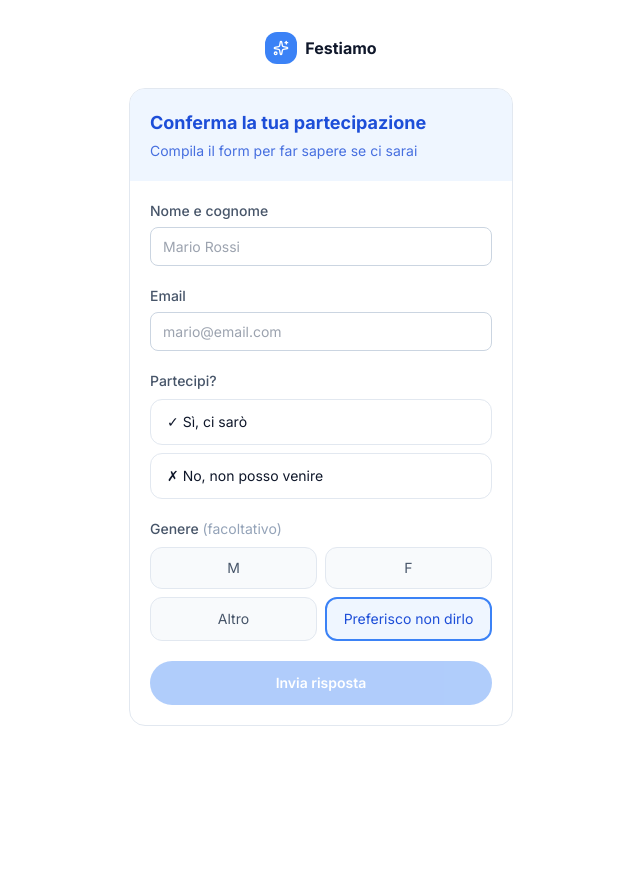
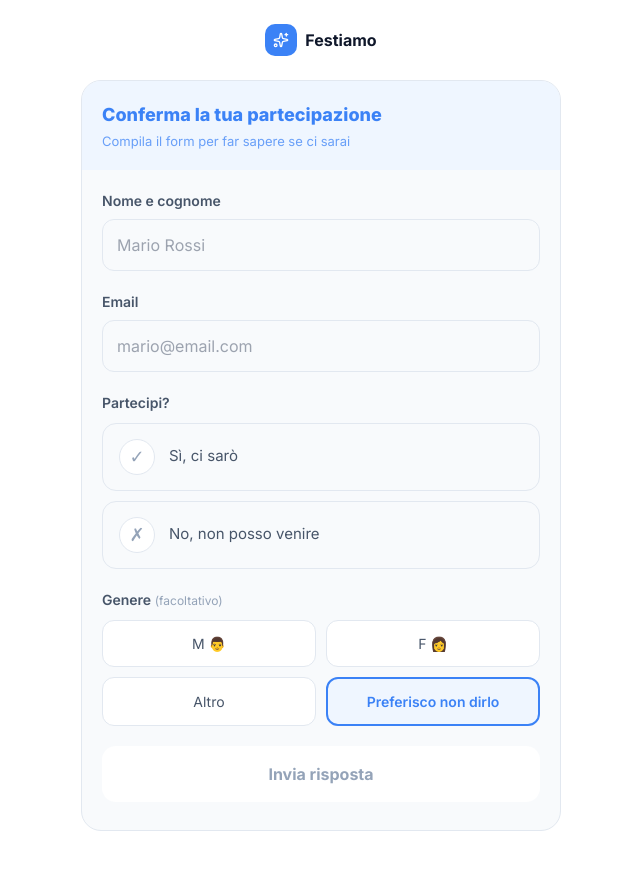
Before and after one commit to TheLopa/Festiamo_2-Def, a React (Vite) app: page /survey/1 in a window 1280 px wide. Shown: the top 870 px of the page, without its empty margins (319-959 px from the left). Before the commit the page ends 800 px from the top, so only its background shows below. Built offline with nearby package versions, Linux system fonts and the light colour scheme; no server answers.

Commit message:
Update SurveyForm.jsx

```diff
--- a/src/pages/SurveyForm.jsx
+++ b/src/pages/SurveyForm.jsx
@@ -6,21 +6,23 @@ import { Sparkles } from "lucide-react";
 export default function SurveyForm() {
   const { eventId } = useParams();
 
-  const [form, setForm]         = useState({ nome: "", email: "", conferma: null, genere: null });
+  const [form,      setForm]      = useState({ nome:"", email:"", conferma:null, genere:null });
   const [submitted, setSubmitted] = useState(false);
-  const [saving, setSaving]     = useState(false);
-  const [error, setError]       = useState(null);
+  const [saving,    setSaving]    = useState(false);
+  const [error,     setError]     = useState(null);
+
+  const canSubmit = form.nome.trim() && form.email.trim() && form.conferma && !saving;
 
   async function handleSubmit() {
-    if (!form.nome.trim() || !form.email.trim() || !form.conferma) return;
+    if (!canSubmit) return;
     setSaving(true);
     setError(null);
     const { error: err } = await supabase.from("survey_responses").insert({
-      event_id: eventId,
-      respondent_name: form.nome.trim(),
+      event_id:         eventId,
+      respondent_name:  form.nome.trim(),
       respondent_email: form.email.trim(),
-      gender: form.genere,
-      confirmation: form.conferma,
+      gender:           form.genere,
+      confirmation:     form.conferma,
       is_in_guest_list: false,
     });
     if (err) {
@@ -31,21 +33,33 @@ export default function SurveyForm() {
     }
   }
 
-  const canSubmit = form.nome.trim() && form.email.trim() && form.conferma && !saving;
+  const inputStyle = {
+    background:"var(--bg-secondary)", border:"1px solid var(--border)",
+    borderRadius:12, padding:"13px 14px", color:"var(--text-primary)",
+    fontSize:16, width:"100%", boxSizing:"border-box", outline:"none",
+  };
 
+  /* ── Schermata di ringraziamento ── */
   if (submitted) {
     return (
-      <div className="min-h-screen flex flex-col items-center justify-center px-4"
-        style={{ background: "var(--bg-primary)" }}>
-        <div className="w-full max-w-sm text-center">
-          <div className="w-16 h-16 rounded-full flex items-center justify-center mx-auto mb-4"
-            style={{ background: "var(--success-light)" }}>
-            <span style={{ fontSize: 32 }}>✓</span>
+      <div style={{
+        minHeight:"100vh", display:"flex", flexDirection:"column",
+        alignItems:"center", justifyContent:"center",
+        padding:"32px 24px", background:"var(--bg-primary)",
+      }}>
+        <div style={{ width:"100%", maxWidth:400, textAlign:"center" }}>
+          <div style={{
+            width:72, height:72, borderRadius:"50%", margin:"0 auto 20px",
+            background:"var(--success-light)",
+            display:"flex", alignItems:"center", justifyContent:"center",
+            fontSize:36,
+          }}>
+            ✓
           </div>
-          <h1 className="text-2xl font-bold mb-2" style={{ color: "var(--text-primary)" }}>
+          <h1 style={{ margin:"0 0 10px", fontSize:24, fontWeight:800, color:"var(--text-primary)" }}>
             Risposta inviata!
           </h1>
-          <p className="text-sm" style={{ color: "var(--text-secondary)" }}>
+          <p style={{ margin:0, fontSize:15, color:"var(--text-secondary)", lineHeight:1.5 }}>
             Grazie per aver risposto. L'organizzatore è stato notificato.
           </p>
         </div>
@@ -53,112 +67,177 @@ export default function SurveyForm() {
     );
   }
 
+  /* ── Form principale ── */
   return (
-    <div className="min-h-screen px-4 py-8" style={{ background: "var(--bg-primary)" }}>
-      <div className="w-full max-w-sm mx-auto">
+    <div style={{
+      minHeight:"100vh", background:"var(--bg-primary)",
+      padding:"24px 16px 48px",
+    }}>
+      <div style={{ width:"100%", maxWidth:480, margin:"0 auto" }}>
+
         {/* Brand */}
-        <div className="flex items-center justify-center gap-2 mb-6">
-          <div className="flex h-8 w-8 items-center justify-center rounded-xl"
-            style={{ background: "var(--brand)" }}>
+        <div style={{
+          display:"flex", alignItems:"center", justifyContent:"center",
+          gap:8, marginBottom:24,
+        }}>
+          <div style={{
+            width:32, height:32, borderRadius:10,
+            background:"var(--brand)",
+            display:"flex", alignItems:"center", justifyContent:"center",
+          }}>
             <Sparkles size={16} color="#fff" />
           </div>
-          <span className="font-bold text-base" style={{ color: "var(--text-primary)" }}>Festiamo</span>
+          <span style={{ fontSize:16, fontWeight:700, color:"var(--text-primary)" }}>Festiamo</span>
         </div>
 
-        <div className="card" style={{ padding: 0, overflow: "hidden" }}>
+        {/* Card form */}
+        <div style={{
+          background:"var(--bg-secondary)", border:"1px solid var(--border)",
+          borderRadius:20, overflow:"hidden",
+        }}>
           {/* Hero */}
-          <div className="px-5 py-5" style={{ background: "var(--brand-light)" }}>
-            <h1 className="text-lg font-bold mb-1" style={{ color: "var(--brand-text)" }}>
+          <div style={{ padding:"20px 20px 18px", background:"var(--brand-light)" }}>
+            <h1 style={{ margin:"0 0 4px", fontSize:18, fontWeight:800, color:"var(--brand)" }}>
               Conferma la tua partecipazione
             </h1>
-            <p className="text-sm" style={{ color: "var(--brand-text)", opacity: 0.8 }}>
+            <p style={{ margin:0, fontSize:13, color:"var(--brand)", opacity:0.75 }}>
               Compila il form per far sapere se ci sarai
             </p>
           </div>
 
-          <div className="px-5 py-5 space-y-5">
+          <div style={{ padding:"20px 20px 28px", display:"flex", flexDirection:"column", gap:20 }}>
+
             {/* Nome */}
             <div>
-              <label className="block text-sm font-medium mb-1.5" style={{ color: "var(--text-secondary)" }}>
+              <p style={{ margin:"0 0 8px", fontSize:14, fontWeight:600, color:"var(--text-secondary)" }}>
                 Nome e cognome
-              </label>
-              <input type="text" className="input-base" placeholder="Mario Rossi"
-                value={form.nome} onChange={e => setForm(p => ({ ...p, nome: e.target.value }))}
-                autoComplete="name" />
+              </p>
+              <input
+                type="text" style={inputStyle} placeholder="Mario Rossi"
+                value={form.nome} autoComplete="name"
+                onChange={e => setForm(p => ({ ...p, nome: e.target.value }))}
+              />
             </div>
 
             {/* Email */}
             <div>
-              <label className="block text-sm font-medium mb-1.5" style={{ color: "var(--text-secondary)" }}>
+              <p style={{ margin:"0 0 8px", fontSize:14, fontWeight:600, color:"var(--text-secondary)" }}>
                 Email
-              </label>
-              <input type="email" className="input-base" placeholder="mario@email.com"
-                value={form.email} onChange={e => setForm(p => ({ ...p, email: e.target.value }))}
-                autoComplete="email" />
+              </p>
+              <input
+                type="email" style={inputStyle} placeholder="mario@email.com"
+                value={form.email} autoComplete="email"
+                onChange={e => setForm(p => ({ ...p, email: e.target.value }))}
+              />
             </div>
 
             {/* Conferma */}
             <div>
-              <label className="block text-sm font-medium mb-2" style={{ color: "var(--text-secondary)" }}>
+              <p style={{ margin:"0 0 10px", fontSize:14, fontWeight:600, color:"var(--text-secondary)" }}>
                 Partecipi?
-              </label>
-              <div className="space-y-2">
+              </p>
+              <div style={{ display:"flex", flexDirection:"column", gap:10 }}>
                 {[
-                  { val: "yes", label: "✓  Sì, ci sarò",        color: "var(--success)" },
-                  { val: "no",  label: "✗  No, non posso venire", color: "var(--danger)"  },
-                ].map(opt => (
-                  <button key={opt.val}
+                  { val:"yes", icon:"✓", label:"Sì, ci sarò",         color:"var(--success)" },
+                  { val:"no",  icon:"✗", label:"No, non posso venire", color:"var(--danger)"  },
+                ].map(opt => {
+                  const active = form.conferma === opt.val;
+                  return (
+                    <button
+                      key={opt.val}
                       onClick={() => setForm(p => ({ ...p, conferma: opt.val }))}
-                    className="w-full flex items-center gap-3 px-4 py-3 rounded-xl text-sm text-left"
                       style={{
-                      background: form.conferma === opt.val ? "var(--bg-secondary)" : "var(--bg-primary)",
-                      border: form.conferma === opt.val ? `2px solid ${opt.color}` : "1px solid var(--border)",
-                      color: "var(--text-primary)", cursor: "pointer",
+                        display:"flex", alignItems:"center", gap:14,
+                        padding:"15px 16px", borderRadius:14, textAlign:"left", cursor:"pointer",
+                        background: active ? "var(--bg-primary)" : "transparent",
+                        border: active ? `2px solid ${opt.color}` : "1px solid var(--border)",
+                        transition:"border 0.15s, background 0.15s",
+                        WebkitTapHighlightColor:"transparent",
+                      }}
+                    >
+                      <span style={{
+                        width:36, height:36, borderRadius:"50%", flexShrink:0,
+                        background: active ? opt.color : "var(--bg-primary)",
+                        border: active ? "none" : "1px solid var(--border)",
+                        display:"flex", alignItems:"center", justifyContent:"center",
+                        fontSize:18, color: active ? "#fff" : "var(--text-tertiary)",
+                        transition:"background 0.15s, color 0.15s",
+                      }}>
+                        {opt.icon}
+                      </span>
+                      <span style={{
+                        fontSize:15, fontWeight: active ? 700 : 400,
+                        color: active ? "var(--text-primary)" : "var(--text-secondary)",
                       }}>
                         {opt.label}
+                      </span>
                     </button>
-                ))}
+                  );
+                })}
               </div>
             </div>
 
             {/* Genere */}
             <div>
-              <label className="block text-sm font-medium mb-2" style={{ color: "var(--text-secondary)" }}>
-                Genere <span style={{ color: "var(--text-tertiary)", fontWeight: 400 }}>(facoltativo)</span>
-              </label>
-              <div className="grid grid-cols-2 gap-2">
+              <p style={{ margin:"0 0 10px", fontSize:14, fontWeight:600, color:"var(--text-secondary)" }}>
+                Genere{" "}
+                <span style={{ fontSize:12, color:"var(--text-tertiary)", fontWeight:400 }}>
+                  (facoltativo)
+                </span>
+              </p>
+              <div style={{ display:"grid", gridTemplateColumns:"1fr 1fr", gap:10 }}>
                 {[
-                  { val: "M",    label: "M" },
-                  { val: "F",    label: "F" },
-                  { val: "altro",label: "Altro" },
-                  { val: null,   label: "Preferisco non dirlo" },
-                ].map(opt => (
-                  <button key={String(opt.val)}
+                  { val:"M",    label:"M 👨"              },
+                  { val:"F",    label:"F 👩"              },
+                  { val:"altro",label:"Altro"             },
+                  { val:null,   label:"Preferisco non dirlo" },
+                ].map(opt => {
+                  const active = form.genere === opt.val;
+                  return (
+                    <button
+                      key={String(opt.val)}
                       onClick={() => setForm(p => ({ ...p, genere: opt.val }))}
-                    className="py-2.5 rounded-xl text-sm text-center"
                       style={{
-                      background: form.genere === opt.val ? "var(--brand-light)" : "var(--bg-secondary)",
-                      color: form.genere === opt.val ? "var(--brand-text)" : "var(--text-secondary)",
-                      border: form.genere === opt.val ? "2px solid var(--brand)" : "1px solid var(--border)",
-                      cursor: "pointer",
-                    }}>
+                        padding:"12px 8px", borderRadius:12, fontSize:14,
+                        fontWeight: active ? 600 : 400, textAlign:"center", cursor:"pointer",
+                        background: active ? "var(--brand-light)" : "var(--bg-primary)",
+                        color:      active ? "var(--brand)"       : "var(--text-secondary)",
+                        border:     active ? "2px solid var(--brand)" : "1px solid var(--border)",
+                        transition:"border 0.15s, background 0.15s, color 0.15s",
+                        WebkitTapHighlightColor:"transparent",
+                      }}
+                    >
                       {opt.label}
                     </button>
-                ))}
+                  );
+                })}
               </div>
             </div>
 
+            {/* Errore */}
             {error && (
-              <p className="text-sm text-center" style={{ color: "var(--danger)" }}>{error}</p>
+              <p style={{ margin:0, fontSize:13, color:"var(--danger)", textAlign:"center" }}>
+                {error}
+              </p>
             )}
 
+            {/* Submit */}
             <button
-              className="btn-primary w-full py-3 text-base"
+              onClick={handleSubmit}
               disabled={!canSubmit}
-              onClick={handleSubmit}
+              style={{
+                width:"100%", padding:"16px", borderRadius:14,
+                background: canSubmit ? "var(--brand)" : "var(--bg-primary)",
+                border:"none", cursor: canSubmit ? "pointer" : "not-allowed",
+                color: canSubmit ? "#fff" : "var(--text-tertiary)",
+                fontSize:16, fontWeight:700,
+                transition:"background 0.2s, color 0.2s",
+                WebkitTapHighlightColor:"transparent",
+              }}
             >
               {saving ? "Invio in corso..." : "Invia risposta"}
             </button>
+
           </div>
         </div>
       </div>
```
Lines whose indentation alone changed are shown as unchanged.
